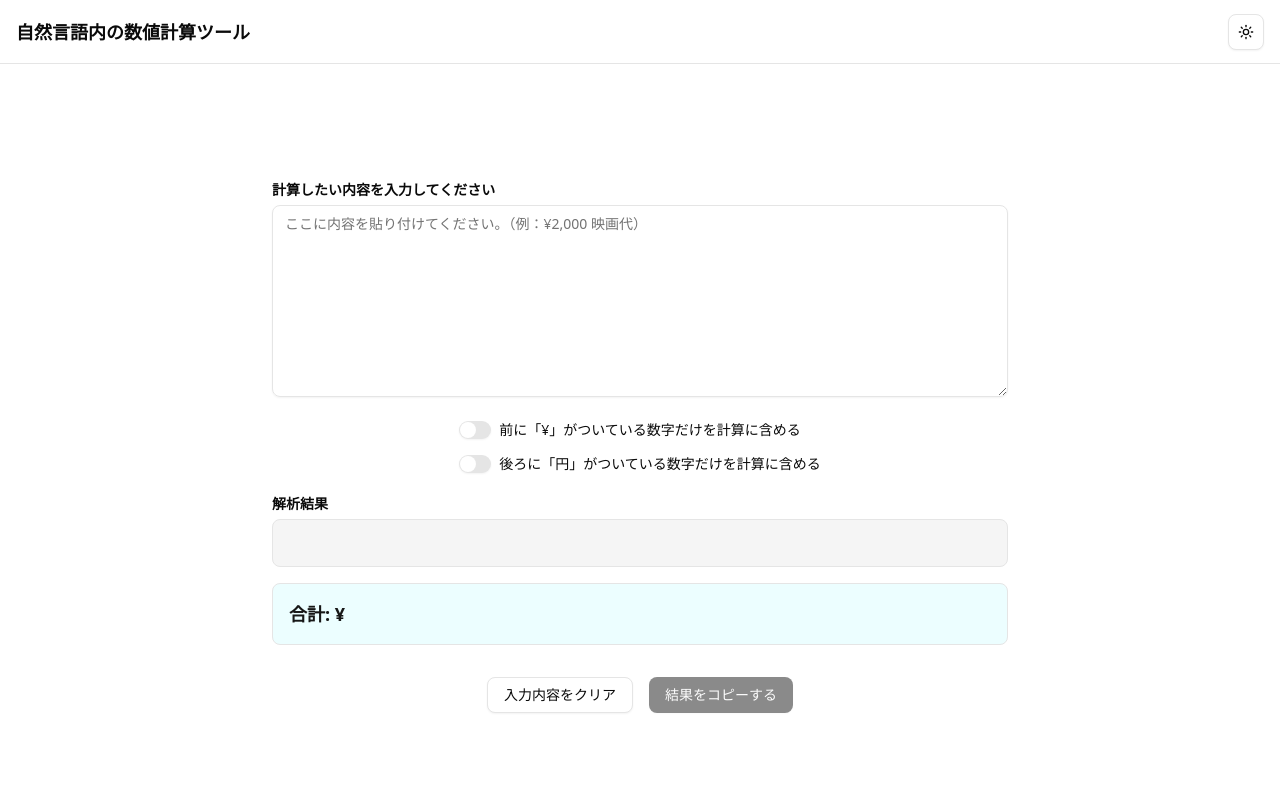
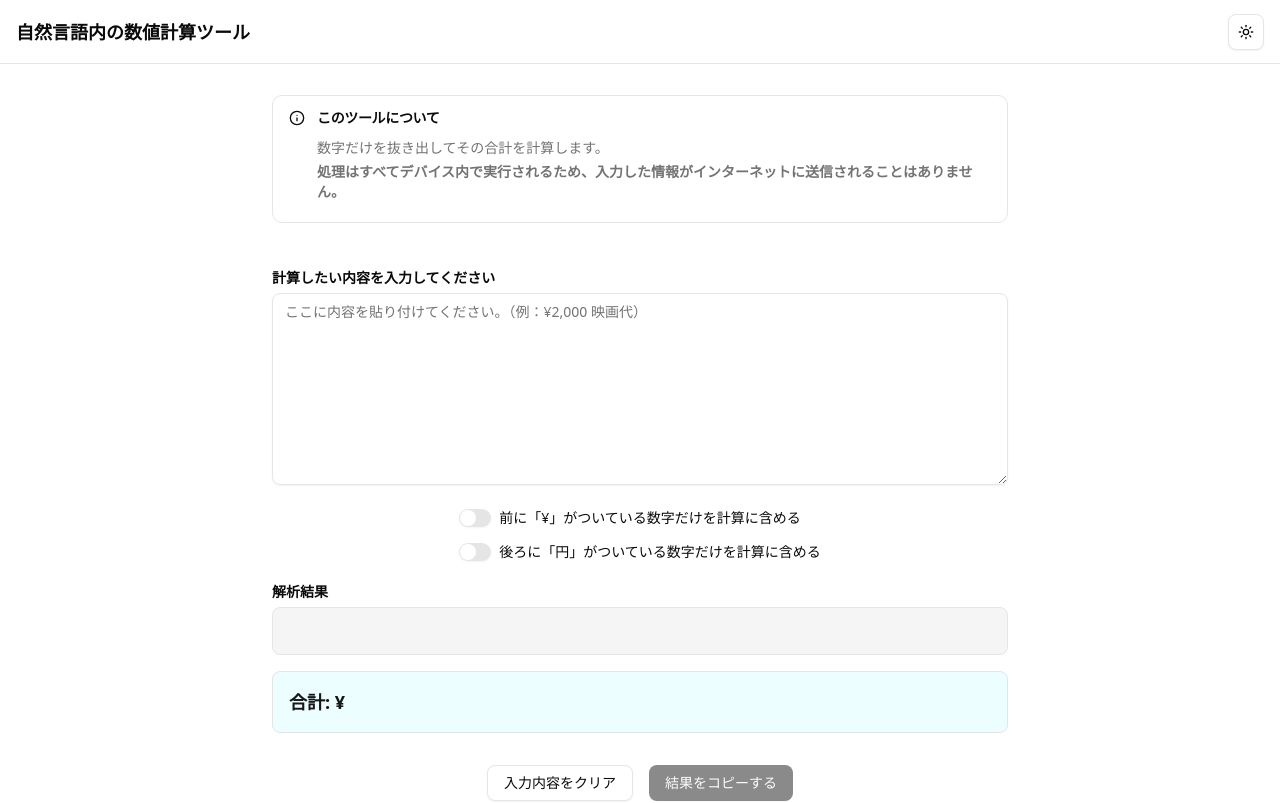
Before and after one commit to u-hossy/natural-language-kakeibo, a React (Vite) app: page / in a window 1280 px wide. Shown: the top 803 px of the page. Built offline with nearby package versions, Linux system fonts and the light colour scheme.

Commit message:
使い方の説明の追加など

```diff
--- a/src/App.tsx
+++ b/src/App.tsx
@@ -1,5 +1,6 @@
 import { useEffect, useState } from "react";
 import Header from "@/components/header";
+import { Alert, AlertDescription, AlertTitle } from "@/components/ui/alert";
 import { Button } from "@/components/ui/button";
 import { Label } from "./components/ui/label";
 import { Switch } from "./components/ui/switch";
@@ -8,6 +9,7 @@
 import { tokenize } from "./lib/tokenize";
 import { calculateTotal, isTokenIncludedInCalculation } from "./lib/calculate";
 import Footer from "./components/footer";
+import { Info } from "lucide-react";
 
 function App() {
   const [userInput, setUserInput] = useState<string>("");
@@ -53,6 +55,22 @@
     <>
       <Header />
       <div className="mx-auto flex min-h-svh flex-col items-center justify-center p-4 md:w-3xl">
+        <div className="mb-12 flex w-full flex-col">
+          <Alert variant="default">
+            <Info />
+            <AlertTitle className="font-semibold">
+              このツールについて
+            </AlertTitle>
+
+            <AlertDescription className="my-2">
+              数字だけを抜き出してその合計を計算します。
+              <strong>
+                処理はすべてデバイス内で実行されるため、入力した情報がインターネットに送信されることはありません。
+              </strong>
+            </AlertDescription>
+          </Alert>
+        </div>
+
         <Label
           htmlFor="user_input"
           className="mb-2 items-start self-start font-semibold"
@@ -70,8 +88,8 @@
           value={userInput}
         />
 
-        <div className="m-4 flex flex-col">
-          <div className="m-2 flex items-center space-x-2">
+        <div className="my-4 flex flex-col">
+          <div className="my-2 flex items-center space-x-2">
             <Switch
               id="only_after_yen_mark"
               checked={onlyAfterYenMark}
@@ -81,7 +99,7 @@
               前に「¥」がついている数字だけを計算に含める
             </Label>
           </div>
-          <div className="m-2 flex items-center space-x-2">
+          <div className="my-2 flex items-center space-x-2">
             <Switch
               id="only_before_yen"
               checked={onlyBeforeYen}
@@ -129,9 +147,9 @@
           </div>
 
           <div className="bg-secondary rounded-md border p-4">
-            <Label className="text-accent-foreground text-lg font-semibold">
+            <span className="text-accent-foreground text-lg font-semibold">
               合計: ¥{calculateResult}
-            </Label>
+            </span>
           </div>
         </div>
         <div className="m-8 flex flex-row gap-4">
--- /dev/null
+++ b/src/components/ui/alert.tsx
@@ -0,0 +1,66 @@
+import * as React from "react";
+import { cva, type VariantProps } from "class-variance-authority";
+
+import { cn } from "@/lib/utils";
+
+const alertVariants = cva(
+  "relative w-full rounded-lg border px-4 py-3 text-sm grid has-[>svg]:grid-cols-[calc(var(--spacing)*4)_1fr] grid-cols-[0_1fr] has-[>svg]:gap-x-3 gap-y-0.5 items-start [&>svg]:size-4 [&>svg]:translate-y-0.5 [&>svg]:text-current",
+  {
+    variants: {
+      variant: {
+        default: "bg-card text-card-foreground",
+        destructive:
+          "text-destructive bg-card [&>svg]:text-current *:data-[slot=alert-description]:text-destructive/90",
+      },
+    },
+    defaultVariants: {
+      variant: "default",
+    },
+  },
+);
+
+function Alert({
+  className,
+  variant,
+  ...props
+}: React.ComponentProps<"div"> & VariantProps<typeof alertVariants>) {
+  return (
+    <div
+      data-slot="alert"
+      role="alert"
+      className={cn(alertVariants({ variant }), className)}
+      {...props}
+    />
+  );
+}
+
+function AlertTitle({ className, ...props }: React.ComponentProps<"div">) {
+  return (
+    <div
+      data-slot="alert-title"
+      className={cn(
+        "col-start-2 line-clamp-1 min-h-4 font-medium tracking-tight",
+        className,
+      )}
+      {...props}
+    />
+  );
+}
+
+function AlertDescription({
+  className,
+  ...props
+}: React.ComponentProps<"div">) {
+  return (
+    <div
+      data-slot="alert-description"
+      className={cn(
+        "text-muted-foreground col-start-2 grid justify-items-start gap-1 text-sm [&_p]:leading-relaxed",
+        className,
+      )}
+      {...props}
+    />
+  );
+}
+
+export { Alert, AlertTitle, AlertDescription };
```
